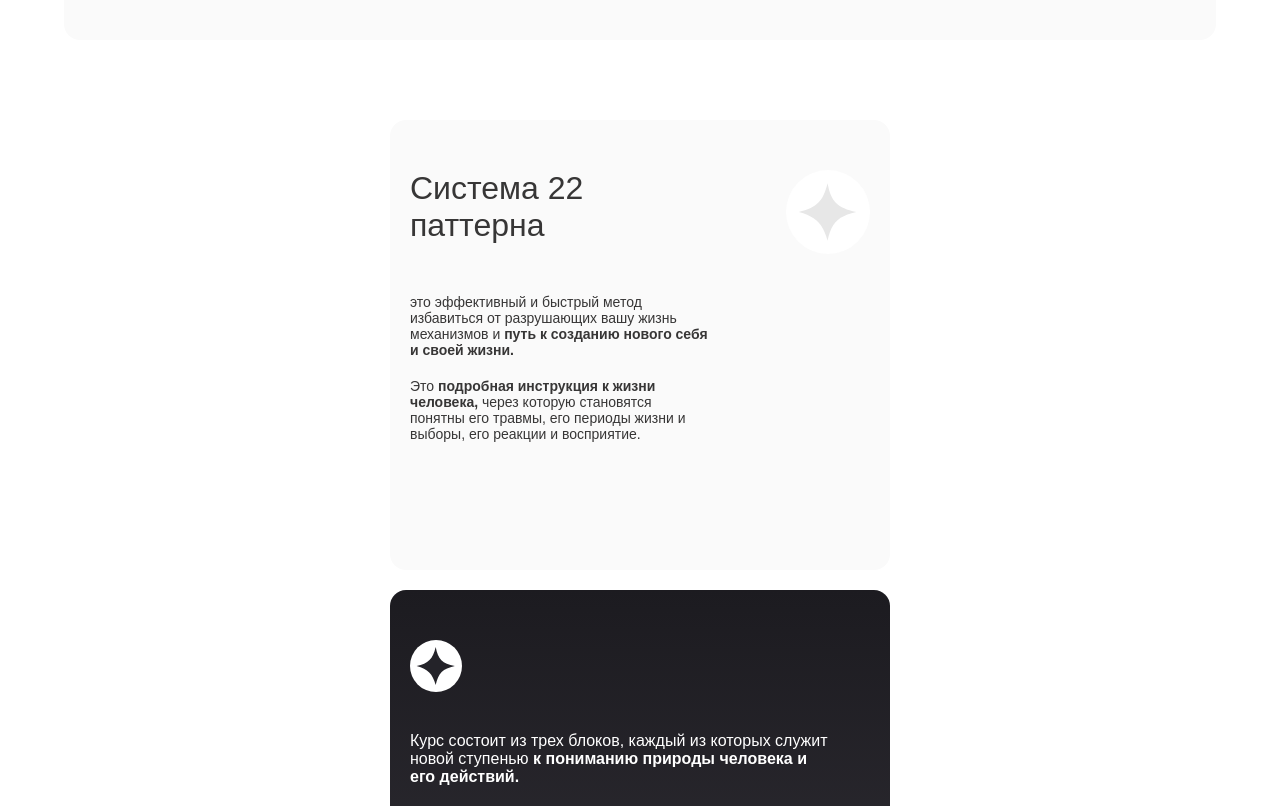
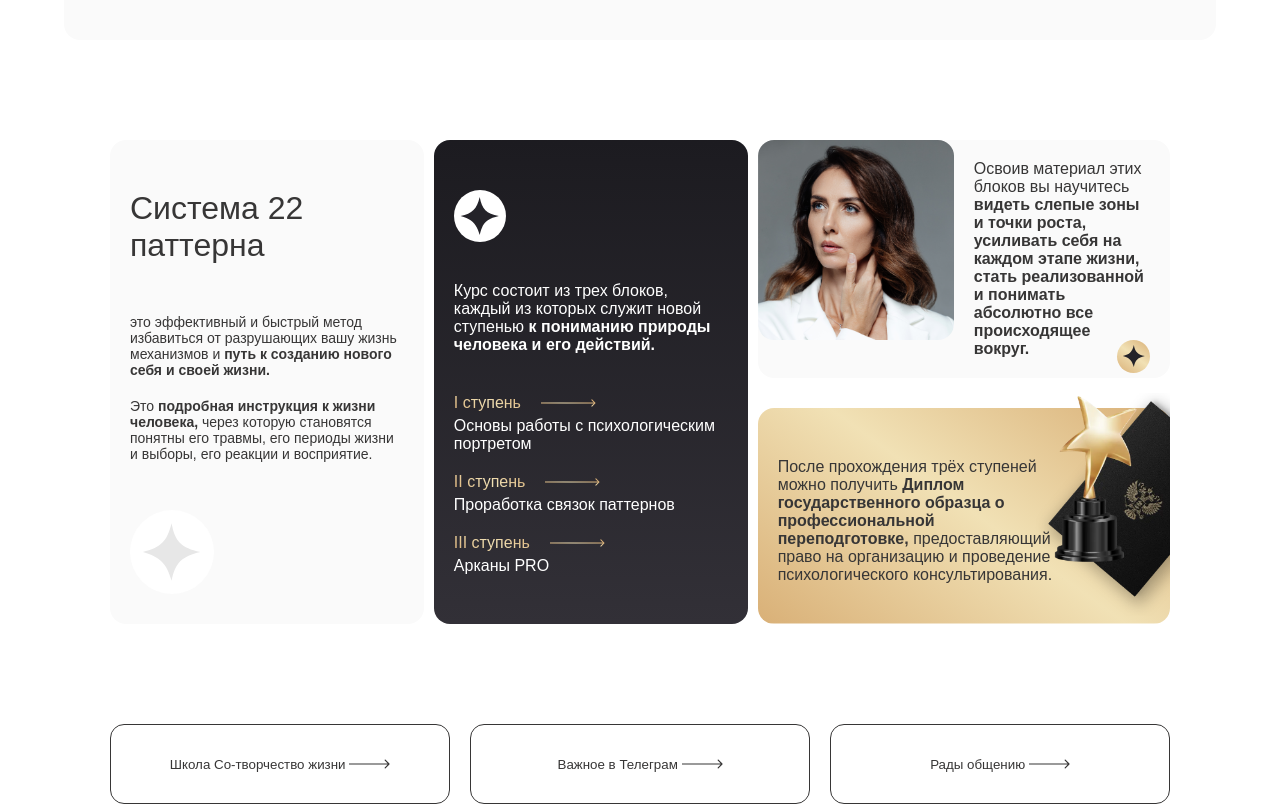
Before and after one commit to ShmigelskiyAndrey/Arcana-calculator, a Next.js app in the folder arcana-calculator/: page / in a window 1280 px wide. Shown: the part 2060-2866 px from the top of the page. Built offline with nearby package versions, Linux system fonts and the light colour scheme.

Commit message:
edited carts section layout and input behavior

```diff
--- a/arcana-calculator/src/components/cart1/cart1.module.css
+++ b/arcana-calculator/src/components/cart1/cart1.module.css
@@ -1,5 +1,5 @@
 .container {
-  width: 90%;
+  width: 100%;
   max-width: 500px;
   max-height: 600px;
   min-height: 450px;
@@ -50,9 +50,21 @@
   }
 }
 
-@media (min-width: 768px) {
+@media (min-width: 960px) {
   .container {
     max-height: none;
     height: 100%;
+    grid-column: 1 / 2;
+    grid-row: 1 / 3;
+  }
+
+  .logo {
+    left: 20px;
+    top: auto;
+    bottom: 30px;
+  }
+
+  .text {
+    max-width: 450px;
   }
 }
--- a/arcana-calculator/src/components/cart2/cart2.module.css
+++ b/arcana-calculator/src/components/cart2/cart2.module.css
@@ -1,5 +1,5 @@
 .container {
-  width: 90%;
+  width: 100%;
   max-width: 500px;
   max-height: 600px;
   min-height: 450px;
@@ -41,9 +41,11 @@
     -webkit-text-fill-color: transparent;
 }
 
-@media (min-width: 768px) {
+@media (min-width: 960px) {
   .container {
     max-height: none;
     height: 100%;
+    grid-column: 2 / 3;
+    grid-row: 1 / 3;
   }
 }
--- a/arcana-calculator/src/components/cart3/cart3.module.css
+++ b/arcana-calculator/src/components/cart3/cart3.module.css
@@ -1,5 +1,5 @@
 .container {
-  width: 90%;
+  width: 100%;
   max-width: 350px;
   max-height: 620px;
   border-radius: 16px;
@@ -31,9 +31,30 @@
   display: inline;
 }
 
-@media (min-width: 768px) {
-  .container {
-    flex-direction: row;
-  }
+.imagedesk {
+  display: none;
+}
 
+@media (min-width: 960px) {
+ .container {
+  grid-column: 3 / 4;
+  flex-direction: row;
+  max-width: none;
+  max-height: none;
+ }
+
+ .image {
+  display: none;
+ }
+
+ .imagedesk {
+  display: inline;
+  max-height: 200px;
+  border-radius: 16px;
+ }
+
+ .logo {
+  top: auto;
+  bottom: 5px;
+ }
 }
--- a/arcana-calculator/src/components/cart3/cart3.tsx
+++ b/arcana-calculator/src/components/cart3/cart3.tsx
@@ -13,6 +13,12 @@ function Cart3() {
         height={488}
         alt="Portrait of the author"/>
       </div>
+        <Image
+        className={styles.imagedesk}
+        src="/portraitdesk.png"
+        width={250}
+        height={258}
+        alt="Portrait of the author"/>
       <div className={styles.logo}>
         <Logo iconColor={"#242329"} size={"33px"} iconSize={"23"} circleColor={"gradient"}></Logo>
       </div>
--- a/arcana-calculator/src/components/cart4/cart4.module.css
+++ b/arcana-calculator/src/components/cart4/cart4.module.css
@@ -1,5 +1,5 @@
 .container {
-  width: 90%;
+  width: 100%;
   max-width: 500px;
   max-height: 600px;
   padding: 20px;
@@ -27,3 +27,26 @@
   width: 100%;
   text-align: center;
 }
+
+@media (min-width: 960px) {
+  .container {
+    grid-column: 3 / 4;
+    flex-direction: row;
+    position: relative;
+    clip-path: inset(-50px 0 0 0);
+    max-height: none;
+    margin-top: 20px;
+  }
+
+  .imageContainer {
+    margin-bottom: 0;
+    position: absolute;
+    right: -80px;
+    top: -15px;
+    width: auto;
+  }
+
+  .text {
+    max-width: 280px;
+  }
+}
--- a/arcana-calculator/src/components/carts/carts.module.css
+++ b/arcana-calculator/src/components/carts/carts.module.css
@@ -7,10 +7,17 @@
   background-color: #fff;
   gap: 20px;
   margin: 40px 0 80px 0;
+  padding: 0 20px;
 }
 
-@media (min-width: 768px) {
+@media (min-width: 960px) {
   .container {
+    display: grid;
+    grid-template-columns: repeat(3, 1fr);
+    grid-template-rows: auto;
+    max-width: 1100px;
+    padding: 20px;
+    width: 100%;
+    gap: 10px;
   }
-
 }
--- a/arcana-calculator/src/shared/input/input.module.css
+++ b/arcana-calculator/src/shared/input/input.module.css
@@ -19,6 +19,17 @@
   outline: none;
 }
 
+.input::-webkit-outer-spin-button,
+.input::-webkit-inner-spin-button {
+  -webkit-appearance: none;
+  margin: 0;
+}
+
+.input[type=number] {
+  -moz-appearance: textfield;
+  appearance: textfield;
+}
+
 @media (min-width: 768px) {
   .inputContainer {
     margin: 0;
```
Also changed, not shown: arcana-calculator/src/components/cart4/cart4.tsx (indentation only).
